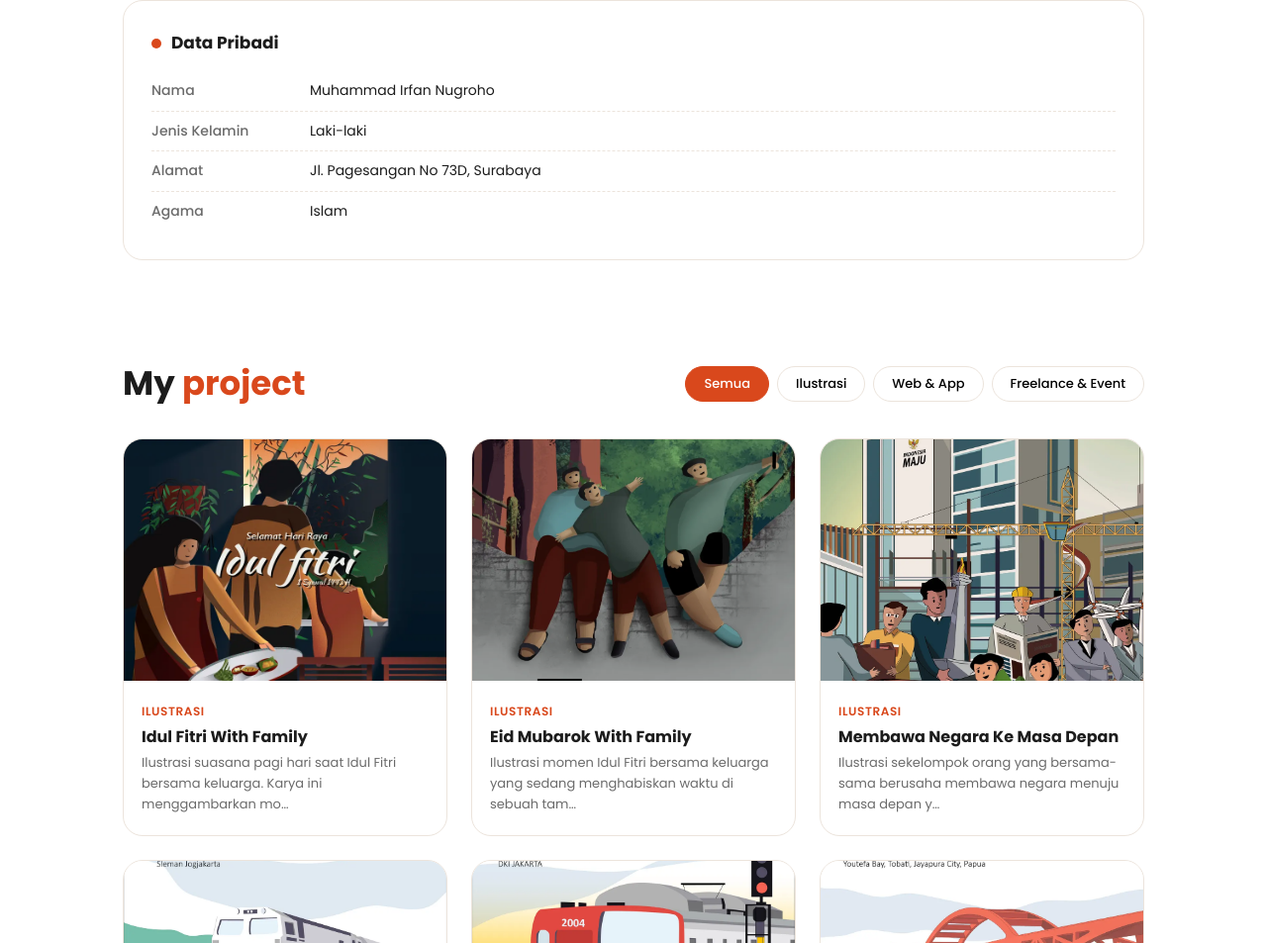
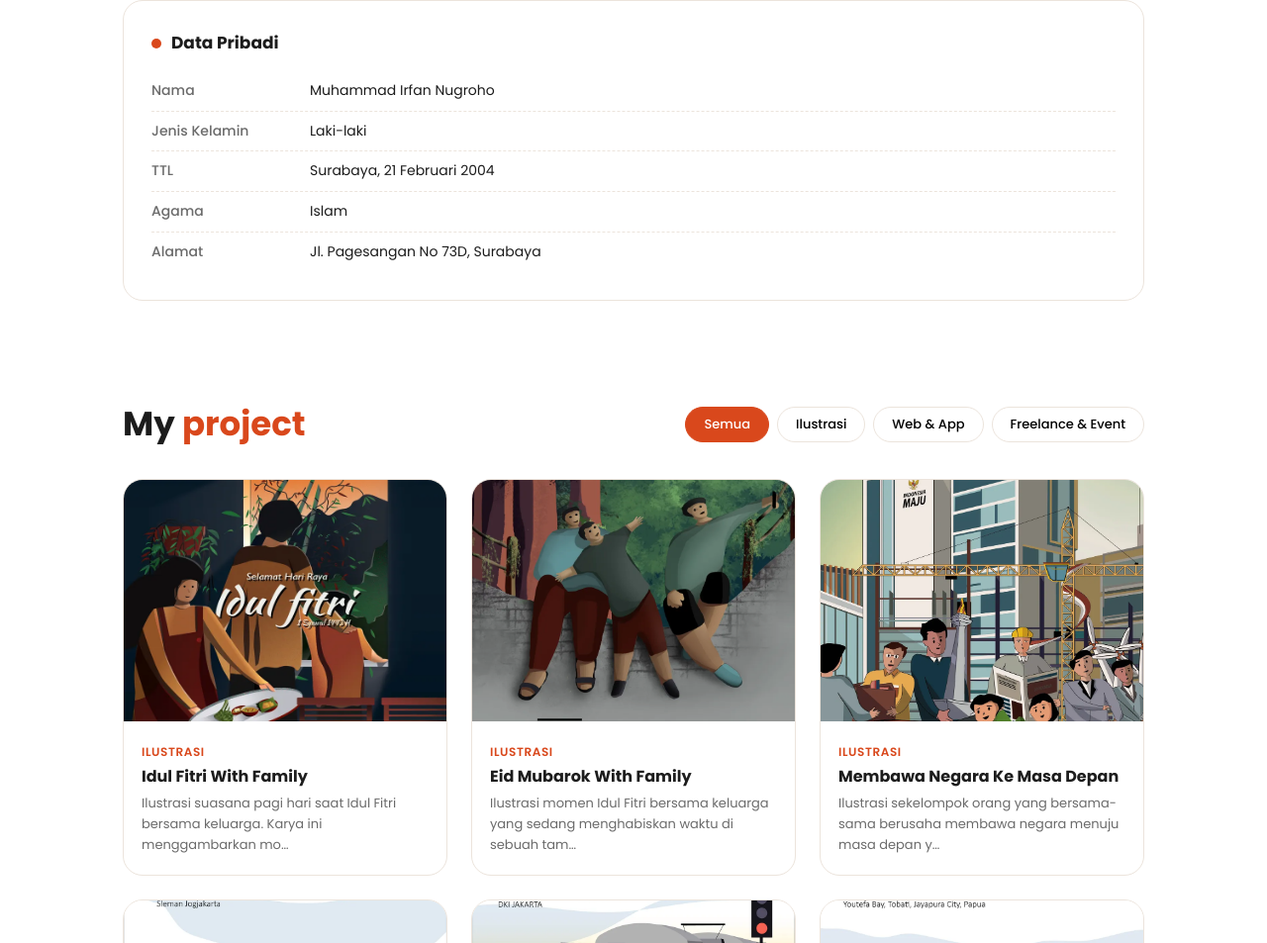
Before and after one commit to M-Irfann/MyPortfolio, a plain HTML site: page index.html in a window 1280 px wide. Shown: the part 966-1919 px from the top of the page at 99% size. Drawn offline with Linux system fonts and the light colour scheme.

Commit message:
Fix my birth

```diff
--- a/index.html
+++ b/index.html
@@ -197,8 +197,9 @@ footer{text-align:center;color:var(--mute);font-size:13px;padding:28px 0 40px}
       <h3>Data Pribadi</h3>
       <div class="row"><b>Nama</b><span>Muhammad Irfan Nugroho</span></div>
       <div class="row"><b>Jenis Kelamin</b><span>Laki-laki</span></div>
+      <div class="row"><b>TTL</b><span>Surabaya, 21 Februari 2004</span></div>
+      <div class="row"><b>Agama</b><span>Islam</span></div>
       <div class="row"><b>Alamat</b><span>Jl. Pagesangan No 73D, Surabaya</span></div>
-      <div class="row"><b>Agama</b><span>Islam</span></div>
     </div>
   </div>
 </div></section>
```
